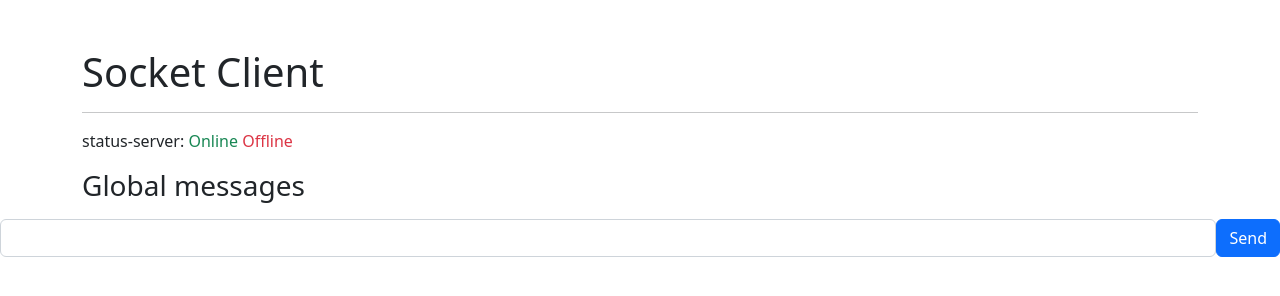
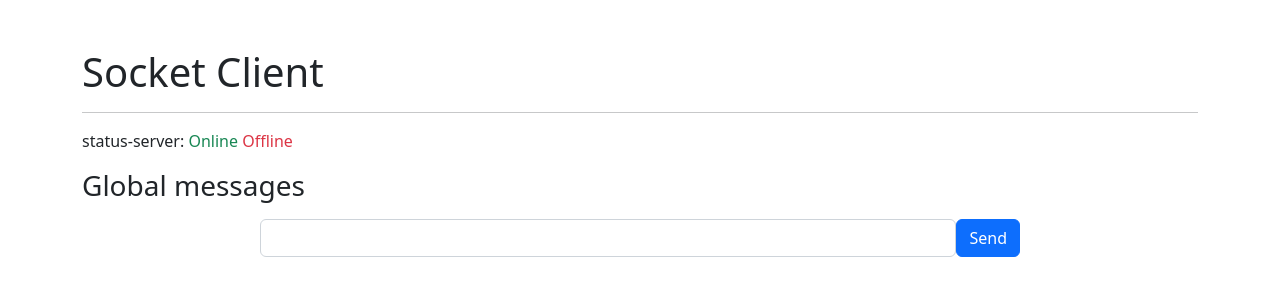
Before and after one commit to juanvidev/sockets-server-nodefher, a website: page public/index.html in a window 1280 px wide. Drawn offline with nearby package versions, Linux system fonts and the light colour scheme; no server answers.

Commit message:
responsive fix

```diff
--- a/public/index.html
+++ b/public/index.html
@@ -27,7 +27,7 @@
         </div>
     </div>
 
-    <div style="display:flex;flex-direction: row; width:100%">
+    <div style="margin: auto;display:flex; flex-direction: row; width:100% ;max-width: 760px">
         <input type="text" id="txtInput" class="form-control">
         <button id="btnSend" class="btn btn-primary">Send</button>
     </div>
```
